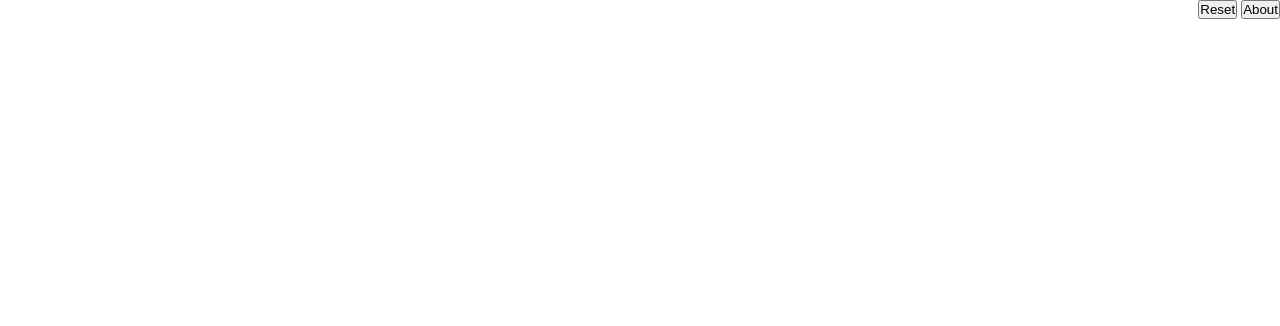
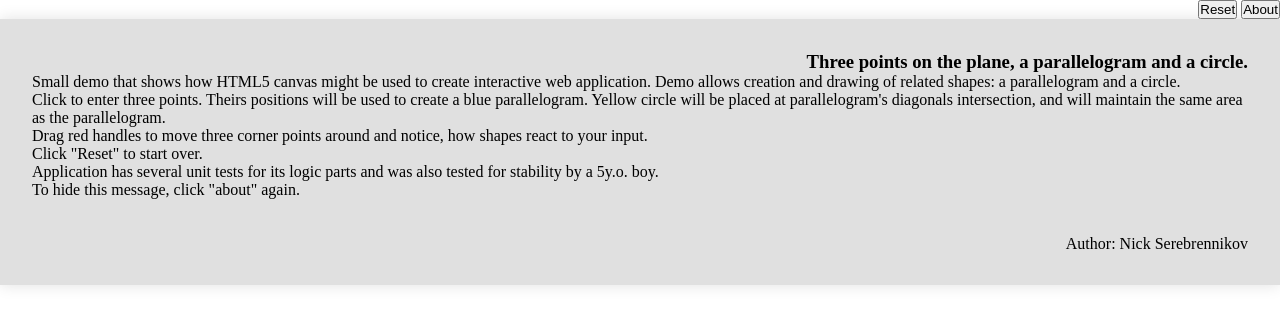
Before and after one commit to nonmanifold/3points, a website built with webpack: page build/index.html in a window 1280 px wide. Both pictures are taken after a click on the button "About". Built offline with nearby package versions, Linux system fonts and the light colour scheme.

Commit message:
some info on usage

```diff
--- a/src/main.js
+++ b/src/main.js
@@ -32,5 +32,11 @@ function main () {
     document.getElementById('reset').addEventListener('click', () => {
         shape.clear()
     })
+
+    document.getElementById('about').addEventListener('click', () => {
+        const infoBlock = document.getElementById('about-info')
+        infoBlock.style.display = infoBlock.style.display === 'block' ? 'none' : 'block'
+    })
+
 }
 main()
```
Also changed, not shown: build/index.html.
